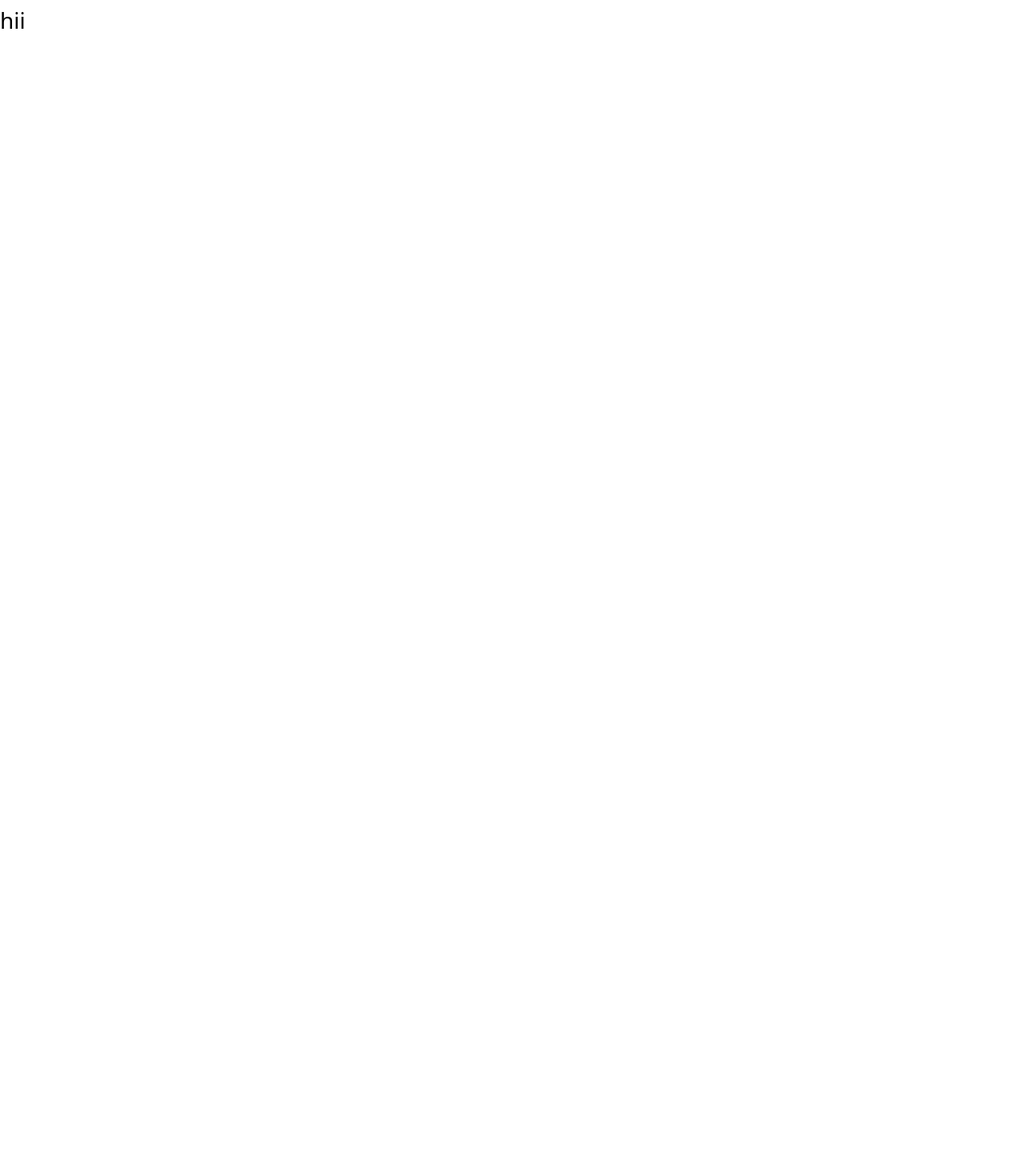
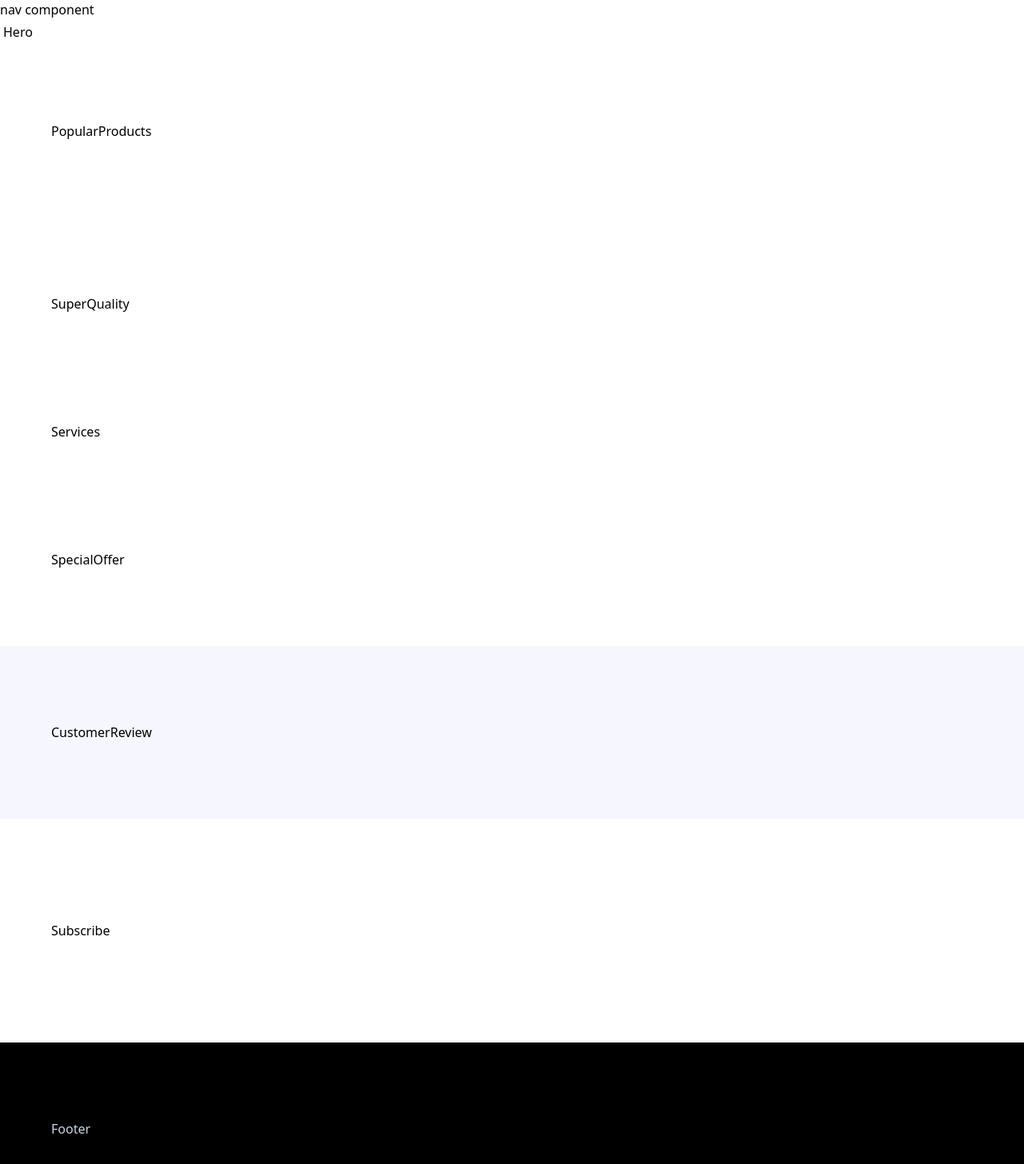
Before and after one commit to shubhamxdd/nike_landing_page, a Next.js app: page / in a window 1280 px wide. Shown: the whole page at 80% size. Before the commit the page ends 800 px from the top, so only its background shows below. Built offline with nearby package versions, Linux system fonts and the light colour scheme; a web font is replaced by a local one.

Commit message:
Create components

```diff
--- a/app/page.tsx
+++ b/app/page.tsx
@@ -1,7 +1,44 @@
+import {
+  CustomerReview,
+  Footer,
+  Hero,
+  PopularProducts,
+  Services,
+  SpecialOffer,
+  Subscribe,
+  SuperQuality,
+} from "@/components";
+
 export default function Home() {
   return (
     <>
-      <p className="text-3xl">hii</p>
+      <main className="relative">
+        nav component
+        <section className="xl:p-1 wide:padding-r padding-b">
+          <Hero />
+        </section>
+        <section className="padding">
+          <PopularProducts />
+        </section>
+        <section className="padding">
+          <SuperQuality />
+        </section>
+        <section className="padding-x py-10">
+          <Services />
+        </section>
+        <section className="padding">
+          <SpecialOffer />
+        </section>
+        <section className="padding bg-pale-blue">
+          <CustomerReview />
+        </section>
+        <section className="padding-x sm:py-32 py-16w w-full">
+          <Subscribe />
+        </section>
+        <section className="padding-x padding-t pb-8 bg-black text-slate-300">
+          <Footer />
+        </section>
+      </main>
     </>
   );
 }
--- /dev/null
+++ b/components/CustomerReview.tsx
@@ -0,0 +1,7 @@
+const CustomerReview = () => {
+  return (
+    <div>CustomerReview</div>
+  )
+}
+
+export default CustomerReview
--- /dev/null
+++ b/components/Footer.tsx
@@ -0,0 +1,7 @@
+const Footer = () => {
+  return (
+    <div>Footer</div>
+  )
+}
+
+export default Footer
--- /dev/null
+++ b/components/Hero.tsx
@@ -0,0 +1,7 @@
+const Hero = () => {
+  return (
+    <div>Hero</div>
+  )
+}
+
+export default Hero
--- /dev/null
+++ b/components/PopularProducts.tsx
@@ -0,0 +1,9 @@
+import React from 'react'
+
+const PopularProducts = () => {
+  return (
+    <div>PopularProducts</div>
+  )
+}
+
+export default PopularProducts
--- /dev/null
+++ b/components/Services.tsx
@@ -0,0 +1,7 @@
+const Services = () => {
+  return (
+    <div>Services</div>
+  )
+}
+
+export default Services
--- /dev/null
+++ b/components/SpecialOffer.tsx
@@ -0,0 +1,7 @@
+const SpecialOffer = () => {
+  return (
+    <div>SpecialOffer</div>
+  )
+}
+
+export default SpecialOffer
--- /dev/null
+++ b/components/Subscribe.tsx
@@ -0,0 +1,7 @@
+const Subscribe = () => {
+  return (
+    <div>Subscribe</div>
+  )
+}
+
+export default Subscribe
--- /dev/null
+++ b/components/SuperQuality.tsx
@@ -0,0 +1,7 @@
+const SuperQuality = () => {
+  return (
+    <div>SuperQuality</div>
+  )
+}
+
+export default SuperQuality
--- /dev/null
+++ b/components/index.ts
@@ -0,0 +1,19 @@
+import CustomerReview from "./CustomerReview";
+import Footer from "./Footer";
+import Hero from "./Hero";
+import PopularProducts from "./PopularProducts";
+import Services from "./Services";
+import SpecialOffer from "./SpecialOffer";
+import Subscribe from "./Subscribe";
+import SuperQuality from "./SuperQuality";
+
+export {
+  CustomerReview,
+  Footer,
+  Hero,
+  PopularProducts,
+  Services,
+  SpecialOffer,
+  Subscribe,
+  SuperQuality,
+};
```
